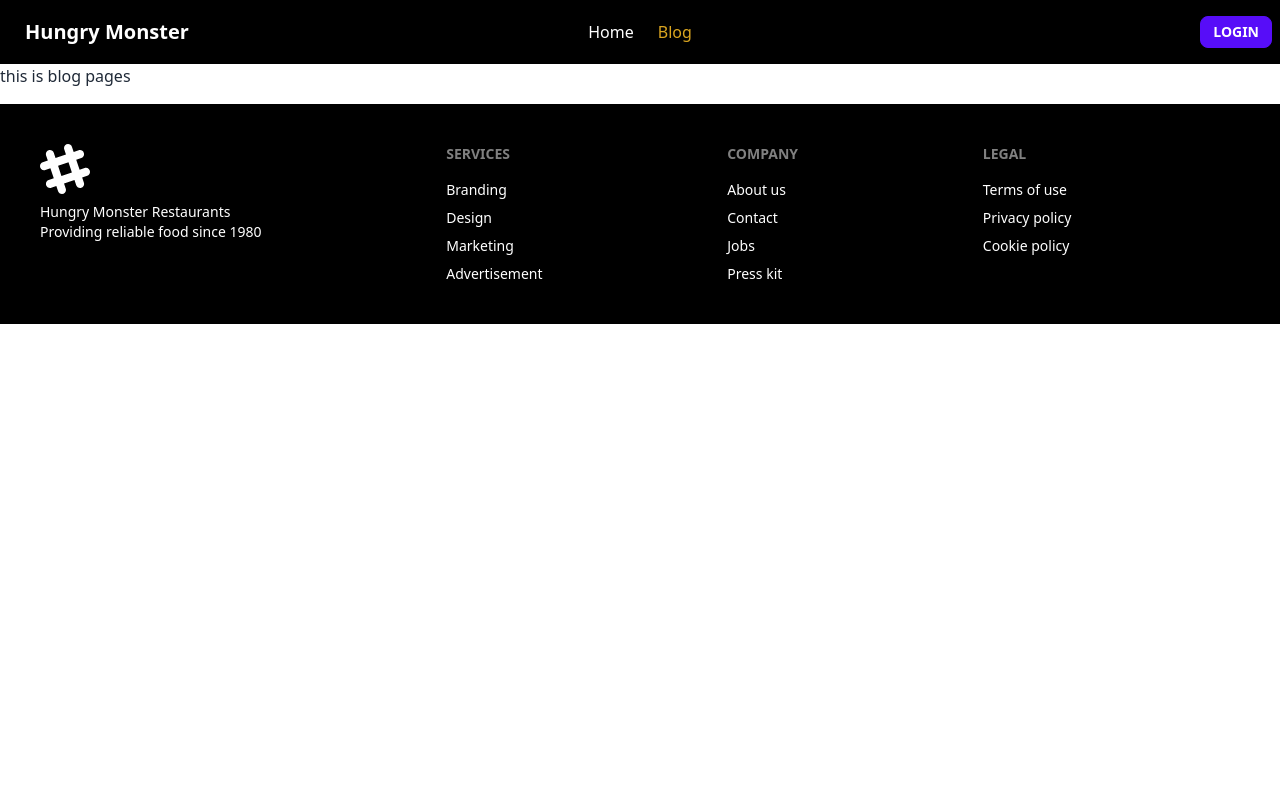
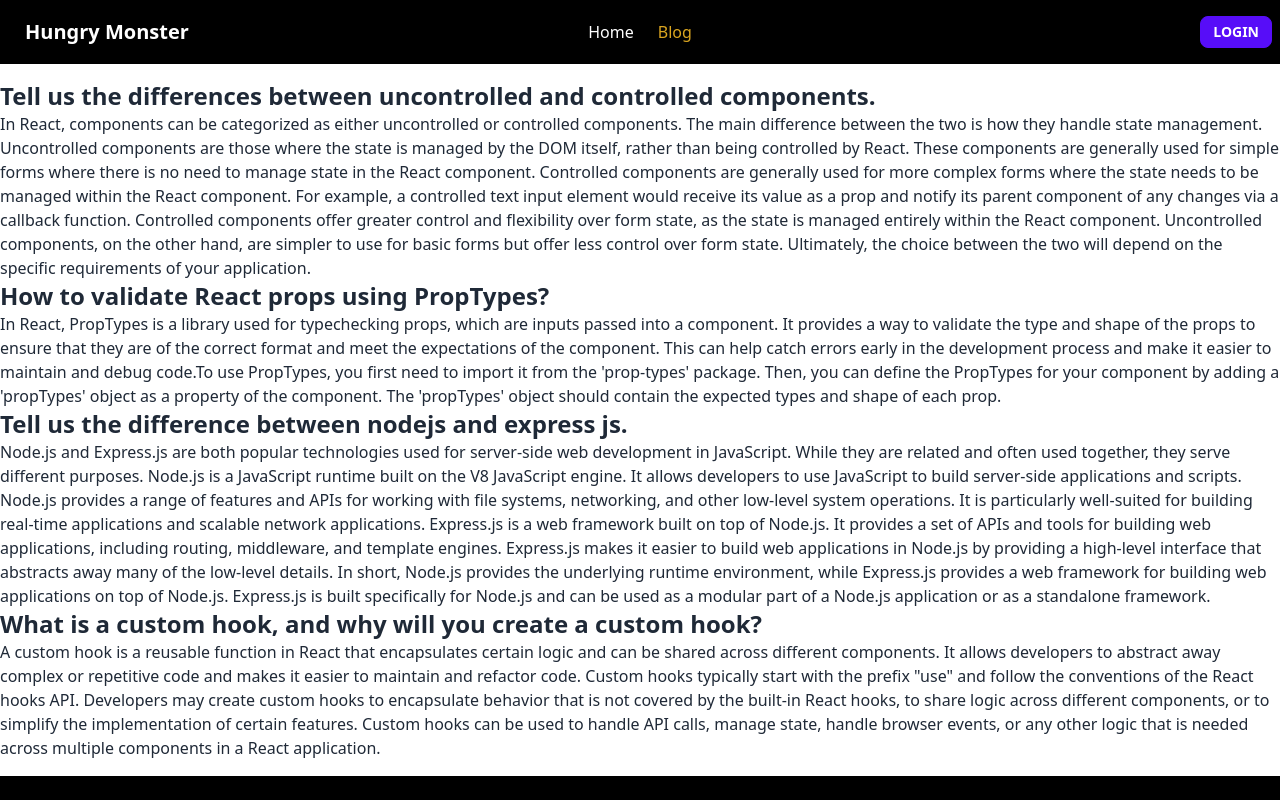
Before and after one commit to Monirul-Jim/chef-receipe-client, a React (Vite) app: page /blog-page in a window 1280 px wide. Shown: the top 800 px of the page. Built offline with nearby package versions, Linux system fonts and the light colour scheme; no server answers.

Commit message:
hide firebase id

```diff
--- a/firebase.config.init.js
+++ b/firebase.config.init.js
@@ -5,14 +5,20 @@ import { initializeApp } from "firebase/app";
 
 // Your web app's Firebase configuration
 const firebaseConfig = {
-  apiKey: "AIzaSyBxkmVIIoF-DBSGCGSQimPkqkXtwxwIDfI",
-  authDomain: "the-chef-recipe-d5d3e.firebaseapp.com",
-  projectId: "the-chef-recipe-d5d3e",
-  storageBucket: "the-chef-recipe-d5d3e.appspot.com",
-  messagingSenderId: "107873402390",
-  appId: "1:107873402390:web:76cb3dfd5762988eb3ff37"
+  apiKey: import.meta.env.VITE_APIKEY,
+  authDomain: import.meta.env.VITE_AUTHDOMAIN,
+  projectId: import.meta.env.VITE_PROJECTID,
+  storageBucket: import.meta.env.VITE_STORAGEBUCKET,
+  messagingSenderId: import.meta.env.VITE_MESSAGINGSENDERID,
+  appId: import.meta.env.VITE_APPID
 };
 
 // Initialize Firebase
 const app = initializeApp(firebaseConfig);
 export default app;
+// apiKey: "AIzaSyBxkmVIIoF-DBSGCGSQimPkqkXtwxwIDfI",
+// authDomain: "the-chef-recipe-d5d3e.firebaseapp.com",
+// projectId: "the-chef-recipe-d5d3e",
+// storageBucket: "the-chef-recipe-d5d3e.appspot.com",
+// messagingSenderId: "107873402390",
+// appId: "1:107873402390:web:76cb3dfd5762988eb3ff37"
--- a/package.json
+++ b/package.json
@@ -9,6 +9,7 @@
     "preview": "vite preview"
   },
   "dependencies": {
+    "@react-pdf/renderer": "^3.1.9",
     "daisyui": "^2.51.6",
     "firebase": "^9.21.0",
     "localforage": "^1.10.0",
--- a/src/pages/blog/BlogPages.jsx
+++ b/src/pages/blog/BlogPages.jsx
@@ -5,7 +5,23 @@ const BlogPages = () => {
     return (
         <div>
             <NavigationBar></NavigationBar>
-            this is blog pages
+            <div className='mt-4'>
+                <h1 className='text-2xl font-semibold '>Tell us the differences between uncontrolled and controlled components.</h1>
+                <p>In React, components can be categorized as either uncontrolled or controlled components. The main difference between the two is how they handle state management. Uncontrolled components are those where the state is managed by the DOM itself, rather than being controlled by React. These components are generally used for simple forms where there is no need to manage state in the React component. Controlled components are generally used for more complex forms where the state needs to be managed within the React component. For example, a controlled text input element would receive its value as a prop and notify its parent component of any changes via a callback function. Controlled components offer greater control and flexibility over form state, as the state is managed entirely within the React component. Uncontrolled components, on the other hand, are simpler to use for basic forms but offer less control over form state. Ultimately, the choice between the two will depend on the specific requirements of your application.</p>
+                <>
+                    <h1 className='text-2xl font-semibold '>How to validate React props using PropTypes?</h1>
+                    <p>In React, PropTypes is a library used for typechecking props, which are inputs passed into a component. It provides a way to validate the type and shape of the props to ensure that they are of the correct format and meet the expectations of the component. This can help catch errors early in the development process and make it easier to maintain and debug code.To use PropTypes, you first need to import it from the 'prop-types' package. Then, you can define the PropTypes for your component by adding a 'propTypes' object as a property of the component. The 'propTypes' object should contain the expected types and shape of each prop.</p>
+                </>
+                <>
+                    <h1 className='text-2xl font-semibold '>Tell us the difference between nodejs and express js.</h1>
+                    <p>Node.js and Express.js are both popular technologies used for server-side web development in JavaScript. While they are related and often used together, they serve different purposes. Node.js is a JavaScript runtime built on the V8 JavaScript engine. It allows developers to use JavaScript to build server-side applications and scripts. Node.js provides a range of features and APIs for working with file systems, networking, and other low-level system operations. It is particularly well-suited for building real-time applications and scalable network applications. Express.js is a web framework built on top of Node.js. It provides a set of APIs and tools for building web applications, including routing, middleware, and template engines. Express.js makes it easier to build web applications in Node.js by providing a high-level interface that abstracts away many of the low-level details. In short, Node.js provides the underlying runtime environment, while Express.js provides a web framework for building web applications on top of Node.js. Express.js is built specifically for Node.js and can be used as a modular part of a Node.js application or as a standalone framework.</p>
+                </>
+                <>
+                    <h1 className='text-2xl font-semibold '> What is a custom hook, and why will you create a custom hook?</h1>
+                    <p>A custom hook is a reusable function in React that encapsulates certain logic and can be shared across different components. It allows developers to abstract away complex or repetitive code and makes it easier to maintain and refactor code. Custom hooks typically start with the prefix "use" and follow the conventions of the React hooks API. Developers may create custom hooks to encapsulate behavior that is not covered by the built-in React hooks, to share logic across different components, or to simplify the implementation of certain features. Custom hooks can be used to handle API calls, manage state, handle browser events, or any other logic that is needed across multiple components in a React application.</p>
+                </>
+
+            </div>
         </div>
     );
 };
```
Also changed, not shown: 1 other file (tests, documents, lock files or other folders).
